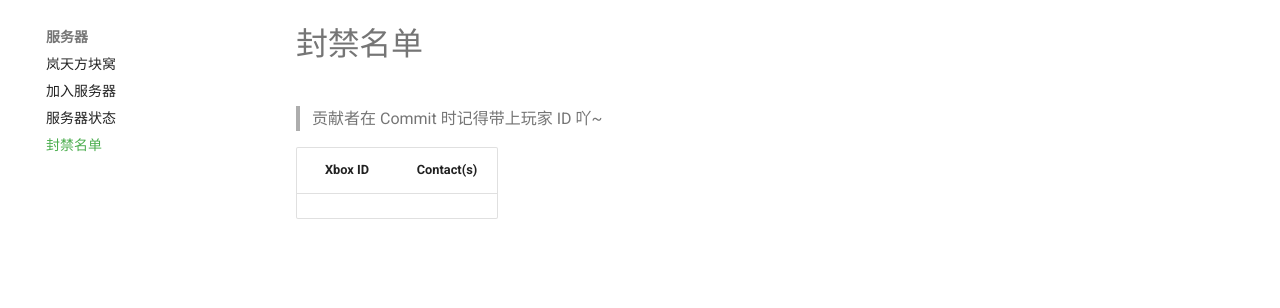
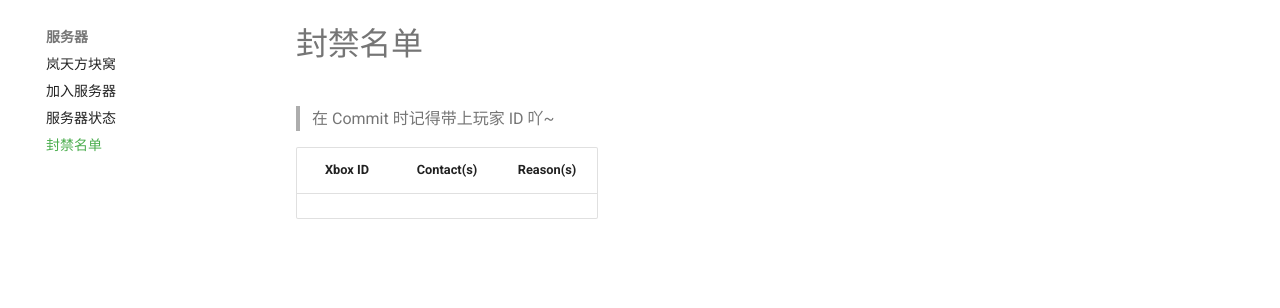
Before and after one commit to mcxiaolan/mc-nest, an MkDocs documentation site: the page built from docs/server/banlist.md, in a window 1280 px wide. Shown: the part 122-430 px from the top of the page. Built offline with MkDocs 1.6.1 and Material for MkDocs 9.7.7, drawn with Linux system fonts in a browser that asks for light colours; comment, search, counter and statistics services are not loaded.

Commit message:
真的😡

```diff
--- a/docs/server/banlist.md
+++ b/docs/server/banlist.md
@@ -1,6 +1,6 @@
 # 封禁名单
 
-> 贡献者在 Commit 时记得带上玩家 ID 吖~
+> 在 Commit 时记得带上玩家 ID 吖~
 
-Xbox ID|Contact(s)
-:-:|:-:
+Xbox ID|Contact(s)|Reason(s)
+:-:|:-:|:-:
```
